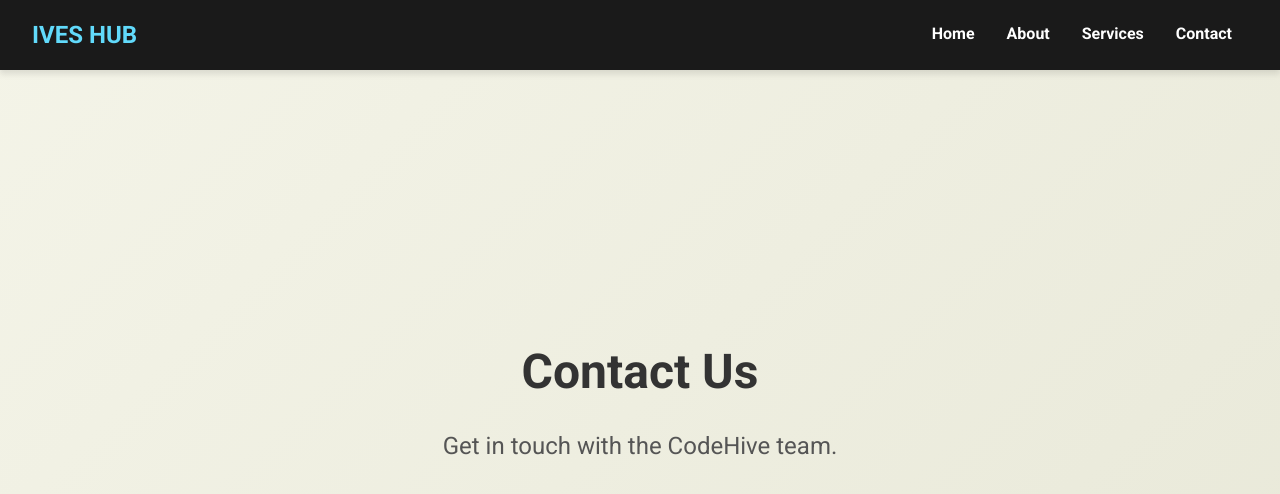
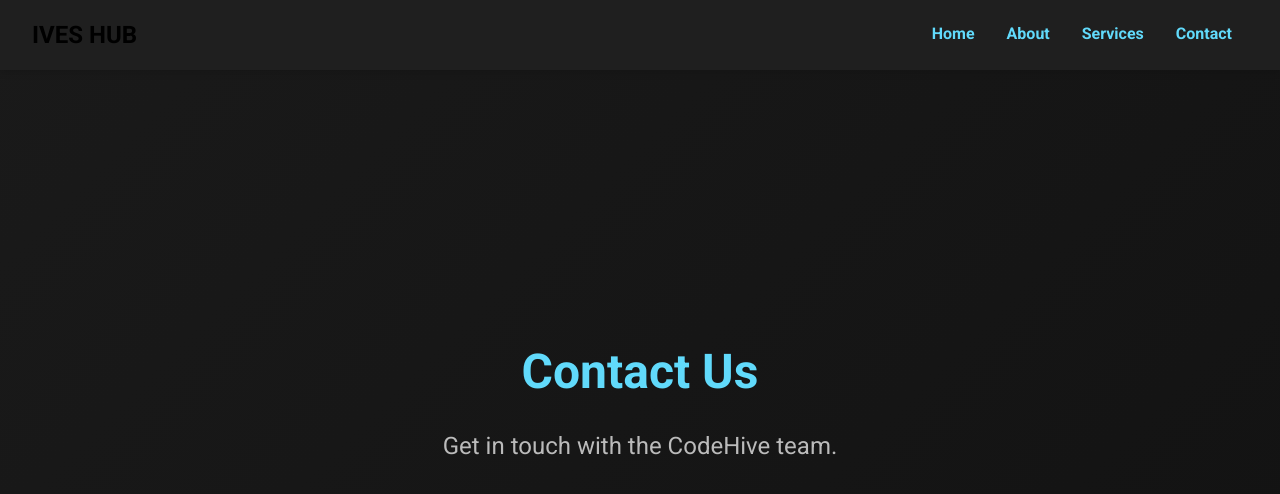
Before and after one commit to hexzeus/codehive, a React (Create React App) app: page /contact in a window 1280 px wide. Shown: the top 494 px of the page. Built offline with nearby package versions, Linux system fonts and the light colour scheme.

Commit message:
Update application

```diff
--- a/src/GlobalStyles.js
+++ b/src/GlobalStyles.js
@@ -9,8 +9,8 @@ const GlobalStyles = createGlobalStyle`
 
   body {
     font-family: 'Roboto', sans-serif;
-    background-color: #f4f4f9;
-    color: #333;
+    background-color: #121212; /* Dark background */
+    color: #e0e0e0; /* Light text color */
     margin: 0;
     padding: 0;
     line-height: 1.6;
--- a/src/components/NavBarStyles.js
+++ b/src/components/NavBarStyles.js
@@ -6,7 +6,7 @@ export const Nav = styled.nav`
   justify-content: space-between;
   align-items: center;
   padding: 1rem 2rem;
-  background-color: #1a1a1a;
+  background-color: #1f1f1f; /* Darker background color */
   color: #ffffff;
   position: fixed;
   width: 100%;
@@ -25,7 +25,7 @@ export const NavLinks = styled.div`
     left: 0;
     height: 100%;
     width: 100%;
-    background-color: #1a1a1a;
+    background-color: #1f1f1f;
     flex-direction: column;
     justify-content: center;
     align-items: center;
@@ -39,7 +39,7 @@ export const NavLinks = styled.div`
 export const NavLink = styled(Link)`
   margin: 0 1rem;
   font-weight: bold;
-  color: #ffffff;
+  color: #61dafb; /* Vibrant accent color */
   position: relative;
 
   &:after {
@@ -47,7 +47,7 @@ export const NavLink = styled(Link)`
     display: block;
     width: 0;
     height: 2px;
-    background: #61dafb;
+    background: #000000; /* Different vibrant accent color */
     transition: width 0.3s;
   }
 
@@ -97,7 +97,7 @@ export const Hamburger = styled.div`
 
 export const Logo = styled.h1`
   font-size: 1.5rem;
-  color: #61dafb;
+  color: #000000; /* Different vibrant accent color */
   font-weight: bold;
 
   @media (max-width: 768px) {
--- a/src/styles/AboutPageStyles.js
+++ b/src/styles/AboutPageStyles.js
@@ -3,8 +3,8 @@ import styled from 'styled-components';
 export const Container = styled.div`
   padding: 6rem 2rem;
   text-align: center;
-  background: linear-gradient(135deg, #e8f0f4 0%, #cce0e8 100%);
-  color: #1a1a1a;
+  background: linear-gradient(135deg, #1a1a1a 0%, #121212 100%);
+  color: #e0e0e0;
   min-height: 100vh;
   display: flex;
   flex-direction: column;
@@ -14,14 +14,14 @@ export const Container = styled.div`
   h1 {
     font-size: 3rem;
     margin-bottom: 1rem;
-    color: #333;
+    color: #61dafb;
   }
 
   p {
     font-size: 1.5rem;
     max-width: 800px;
     margin: 0 auto;
-    color: #555;
+    color: #bbbbbb;
   }
 
   @media (max-width: 768px) {
--- a/src/styles/ContactPageStyles.js
+++ b/src/styles/ContactPageStyles.js
@@ -3,8 +3,8 @@ import styled from 'styled-components';
 export const Container = styled.div`
   padding: 6rem 2rem;
   text-align: center;
-  background: linear-gradient(135deg, #f4f4e8 0%, #e8e8d8 100%);
-  color: #1a1a1a;
+  background: linear-gradient(135deg, #1a1a1a 0%, #121212 100%);
+  color: #e0e0e0;
   min-height: 100vh;
   display: flex;
   flex-direction: column;
@@ -14,14 +14,14 @@ export const Container = styled.div`
   h1 {
     font-size: 3rem;
     margin-bottom: 1rem;
-    color: #333;
+    color: #61dafb;
   }
 
   p {
     font-size: 1.5rem;
     max-width: 800px;
     margin: 0 auto;
-    color: #555;
+    color: #bbbbbb;
   }
 
   @media (max-width: 768px) {
--- a/src/styles/HomePageStyles.js
+++ b/src/styles/HomePageStyles.js
@@ -3,8 +3,8 @@ import styled from 'styled-components';
 export const Container = styled.div`
   padding: 6rem 2rem;
   text-align: center;
-  background: linear-gradient(135deg, #f4f4f9 0%, #e8e8f0 100%);
-  color: #1a1a1a;
+  background: linear-gradient(135deg, #282828 0%, #1a1a1a 100%);
+  color: #e0e0e0;
   min-height: 100vh;
   display: flex;
   flex-direction: column;
@@ -14,14 +14,14 @@ export const Container = styled.div`
   h1 {
     font-size: 3rem;
     margin-bottom: 1rem;
-    color: #333;
+    color: #61dafb;
   }
 
   p {
     font-size: 1.5rem;
     max-width: 800px;
     margin: 0 auto;
-    color: #555;
+    color: #bbbbbb;
   }
 
   @media (max-width: 768px) {
--- a/src/styles/ServicesPageStyles.js
+++ b/src/styles/ServicesPageStyles.js
@@ -3,8 +3,8 @@ import styled from 'styled-components';
 export const Container = styled.div`
   padding: 6rem 2rem;
   text-align: center;
-  background: linear-gradient(135deg, #f4e8e8 0%, #e8d8d8 100%);
-  color: #1a1a1a;
+  background: linear-gradient(135deg, #1a1a1a 0%, #121212 100%);
+  color: #e0e0e0;
   min-height: 100vh;
   display: flex;
   flex-direction: column;
@@ -14,14 +14,14 @@ export const Container = styled.div`
   h1 {
     font-size: 3rem;
     margin-bottom: 1rem;
-    color: #333;
+    color: #61dafb;
   }
 
   p {
     font-size: 1.5rem;
     max-width: 800px;
     margin: 0 auto;
-    color: #555;
+    color: #bbbbbb;
   }
 
   @media (max-width: 768px) {
```
